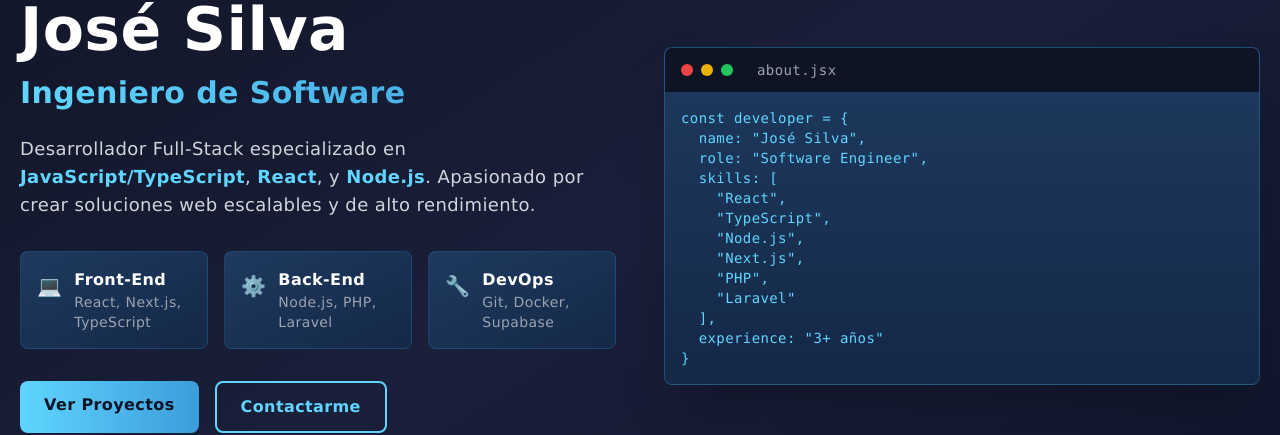
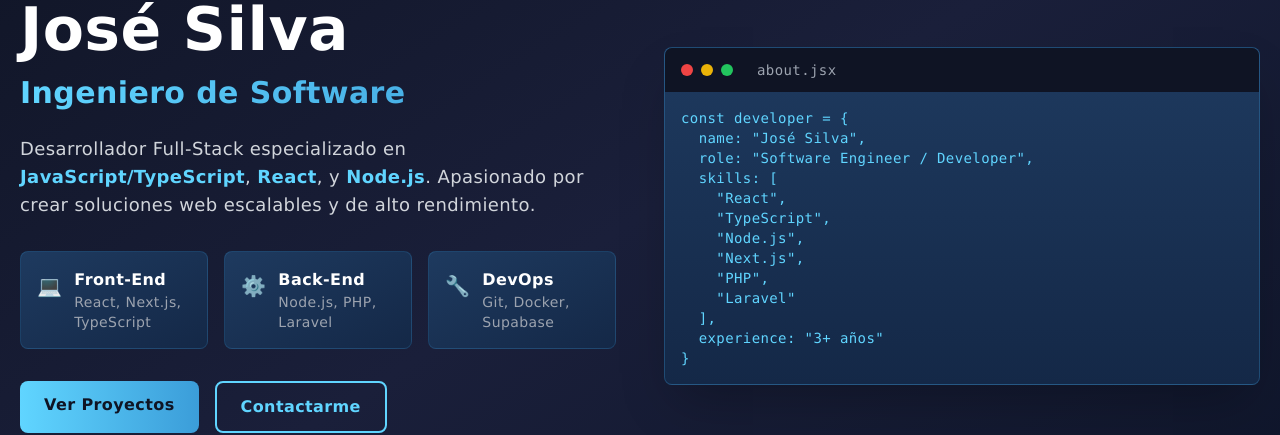
Before and after one commit to ShindouAstrea/portfolio-nextjs-version, a Next.js app: page / in a window 1280 px wide. Shown: the part 192-627 px from the top of the page. Built offline with nearby package versions, Linux system fonts and the light colour scheme.

Commit message:
Change: Se corrige rol

```diff
--- a/src/components/Main.component.tsx
+++ b/src/components/Main.component.tsx
@@ -73,7 +73,7 @@ export default function Main() {
                             <pre className='p-4 text-sm text-[#60D5FF] font-mono overflow-auto max-h-80'>
 <code>{`const developer = {
   name: "José Silva",
-  role: "Software Engineer",
+  role: "Software Engineer / Developer",
   skills: [
     "React",
     "TypeScript",
```
